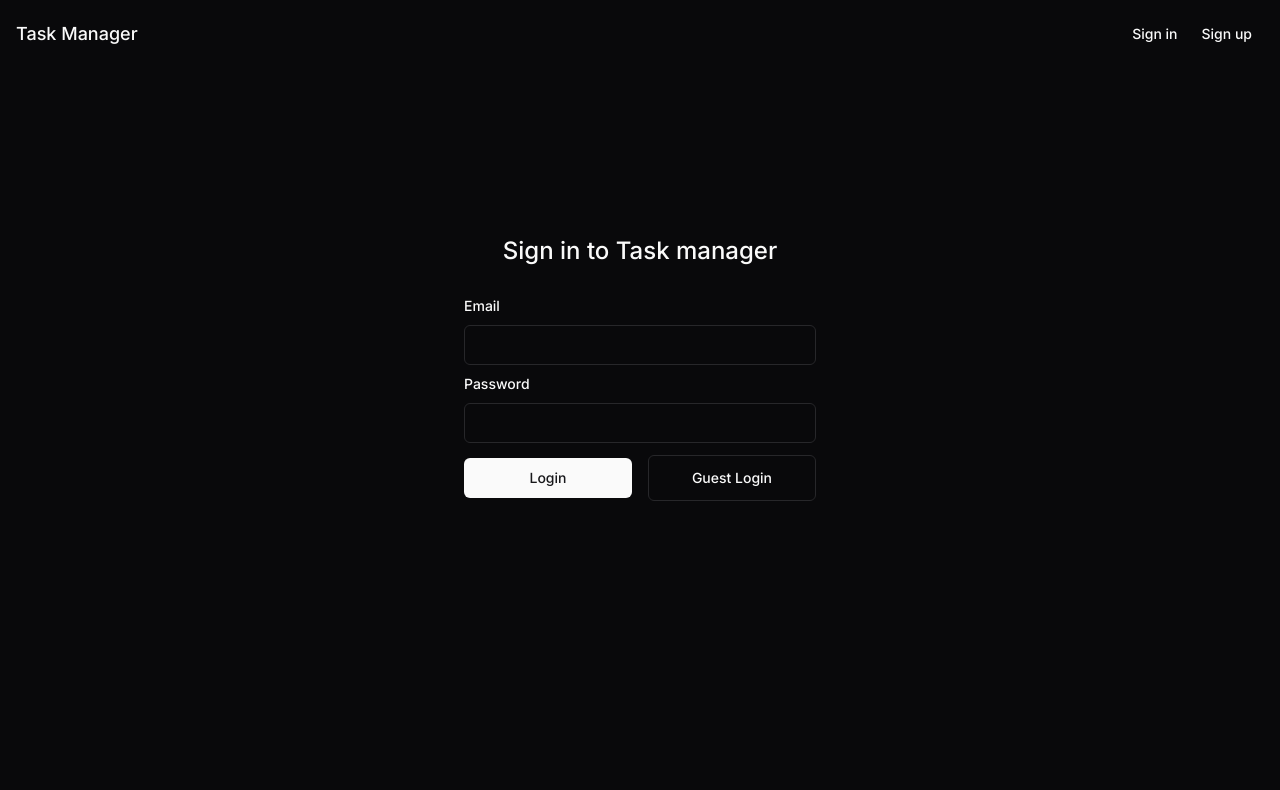
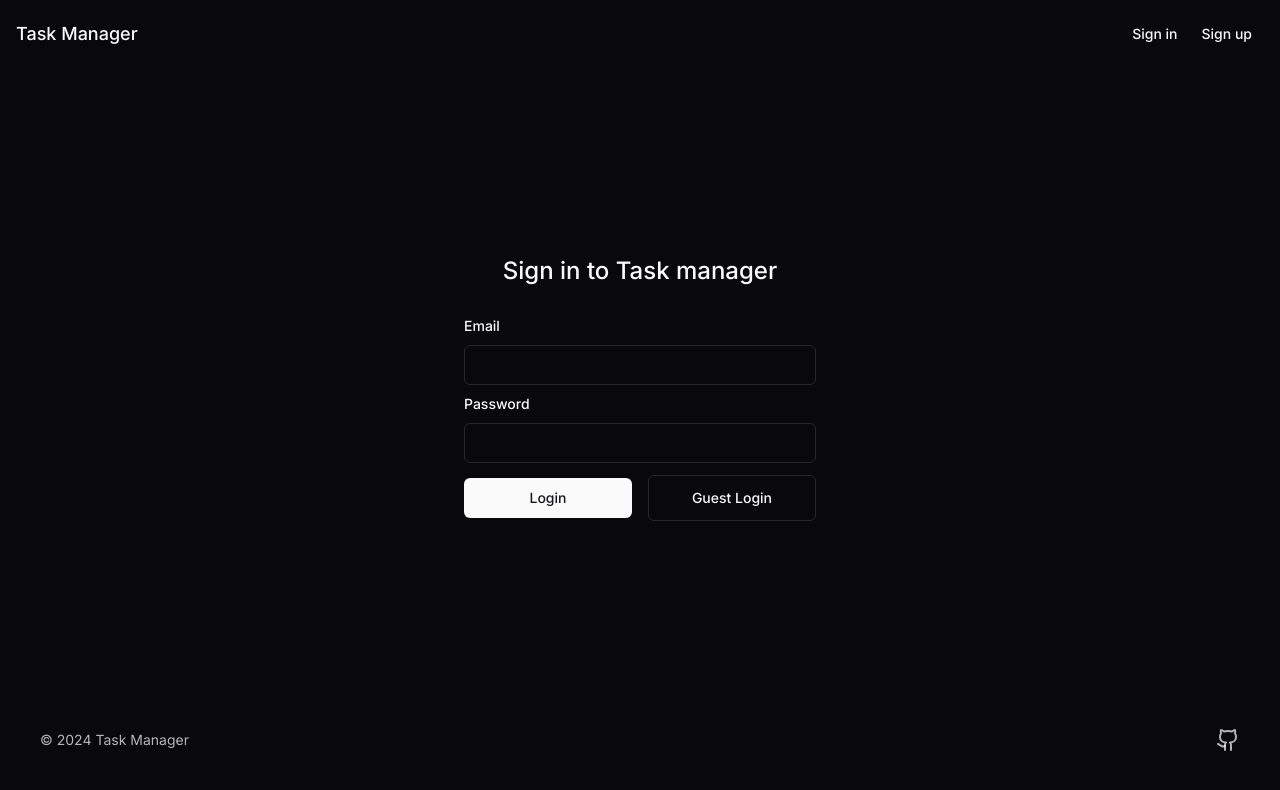
Before and after one commit to Munadil16/task-manager, a React (Vite) app in the folder client/: page /signin in a window 1280 px wide. Shown: the top 790 px of the page. Built offline with nearby package versions, Linux system fonts and the light colour scheme.

Commit message:
feat and fix: Add home and footer, and fix a bug in retrieving tasks

```diff
--- /dev/null
+++ b/client/src/components/footer.tsx
@@ -0,0 +1,16 @@
+import { Github } from "lucide-react";
+import { Link } from "react-router-dom";
+
+const Footer = () => {
+  return (
+    <footer className="flex items-center justify-between px-10 py-5 text-sm text-white/70">
+      <p>&copy; 2024 Task Manager</p>
+
+      <Link to={"https://github.com/Munadil16"}>
+        <Github />
+      </Link>
+    </footer>
+  );
+};
+
+export default Footer;
--- a/client/src/hooks/useTasks.tsx
+++ b/client/src/hooks/useTasks.tsx
@@ -24,9 +24,11 @@ export const useTasks = () => {
         );
 
         if (res.data.success) {
-          setTasks(res.data.tasks.subTasks);
+          setTasks(res.data.tasks);
         }
       } catch (err) {
+        console.error("Error in useTasks hook: ", err);
+
         if (err instanceof AxiosError) {
           toast.error(err.response?.data.message);
         } else {
--- a/client/src/main.tsx
+++ b/client/src/main.tsx
@@ -5,9 +5,11 @@ import { createRoot } from "react-dom/client";
 import { BrowserRouter, Route, Routes } from "react-router-dom";
 
 import App from "./App.tsx";
+import Home from "@/pages/home.tsx";
 import Tasks from "@/pages/tasks.tsx";
 import SignIn from "@/pages/sign-in.tsx";
 import SignUp from "@/pages/sign-up.tsx";
+import Footer from "@/components/footer.tsx";
 import Navbar from "@/components/navbar.tsx";
 import { Toaster } from "@/components/ui/sonner.tsx";
 import { ThemeProvider } from "@/components/theme-provider";
@@ -19,13 +21,14 @@ createRoot(document.getElementById("root")!).render(
         <BrowserRouter>
           <Navbar />
           <Routes>
-            <Route path="/">
-              <Route path="" element={<App />} />
+            <Route path="/" element={<App />}>
+              <Route path="" element={<Home />} />
               <Route path="signin" element={<SignIn />} />
               <Route path="signup" element={<SignUp />} />
               <Route path="tasks" element={<Tasks />} />
             </Route>
           </Routes>
+          <Footer />
         </BrowserRouter>
         <Toaster richColors position="top-right" />
       </ThemeProvider>
--- /dev/null
+++ b/client/src/pages/home.tsx
@@ -0,0 +1,28 @@
+import { ArrowRight } from "lucide-react";
+import { useNavigate } from "react-router-dom";
+import { Button } from "@/components/ui/button";
+
+const Home = () => {
+  const navigate = useNavigate();
+
+  return (
+    <main className="flex min-h-[80svh] items-center justify-center">
+      <section className="flex w-[90vw] flex-col items-center justify-center gap-8 sm:w-[80vw]">
+        <h1 className="text-center text-3xl font-medium sm:text-4xl md:text-5xl">
+          Simplify Your Day with Task Manager
+        </h1>
+
+        <p className="text-center text-sm text-white/70">
+          Effortlessly manage your tasks, and boost productivity with our task
+          management solution.
+        </p>
+
+        <Button onClick={() => navigate("/signin")}>
+          Get Started <ArrowRight />
+        </Button>
+      </section>
+    </main>
+  );
+};
+
+export default Home;
--- a/client/src/pages/sign-in.tsx
+++ b/client/src/pages/sign-in.tsx
@@ -82,7 +82,7 @@ const SignIn = () => {
   }
 
   return (
-    <main className="flex min-h-[75svh] items-center justify-center">
+    <main className="flex min-h-[80svh] items-center justify-center">
       <section className="flex w-[80vw] flex-col items-center justify-center gap-8 sm:w-[25rem] lg:w-[22rem]">
         <h1 className="text-2xl font-medium">Sign in to Task manager</h1>
 
--- a/client/src/pages/sign-up.tsx
+++ b/client/src/pages/sign-up.tsx
@@ -48,7 +48,7 @@ const SignUp = () => {
   }
 
   return (
-    <main className="flex min-h-[75svh] items-center justify-center">
+    <main className="flex min-h-[80svh] items-center justify-center">
       <section className="flex w-[80vw] flex-col items-center justify-center gap-8 sm:w-[25rem] lg:w-[22rem]">
         <h1 className="text-2xl font-medium">Sign up to Task manager</h1>
 
```
Also changed, not shown: 1 other file (tests, documents, lock files or other folders).
